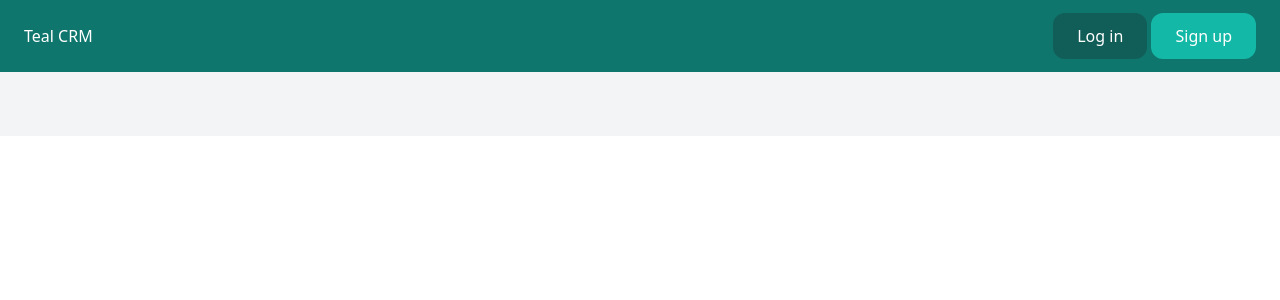
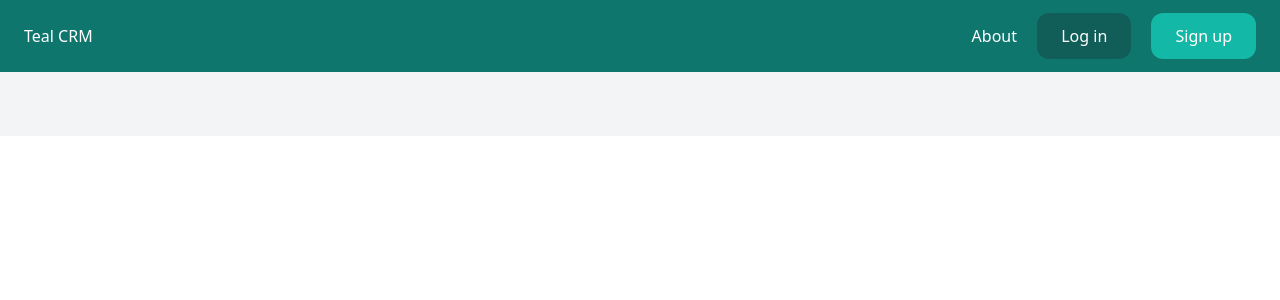
Before and after one commit to grahamkatana/crm, a Django app: page / in a window 1280 px wide. Shown: the top 300 px of the page. Run offline with Django 4.2, Linux system fonts and the light colour scheme; some libraries are stand-ins or nearby versions.

Commit message:
Base pages done

```diff
--- a/crm/core/templates/layouts/base.html
+++ b/crm/core/templates/layouts/base.html
@@ -11,7 +11,8 @@
 <body>
     <nav class="py-6 flex justify-between px-6 bg-teal-700">
         <a href="/" class="text-white">Teal CRM</a>
-        <div>
+        <div class="space-x-4">
+            <a href="{% url 'about' %}" class="text-white">About</a>
             <a href="/" class="py-3 px-6 bg-teal-800 rounded-xl text-white">Log in</a>
             <a href="/" class="py-3 px-6 bg-teal-500 rounded-xl text-white">Sign up</a>
 
```
